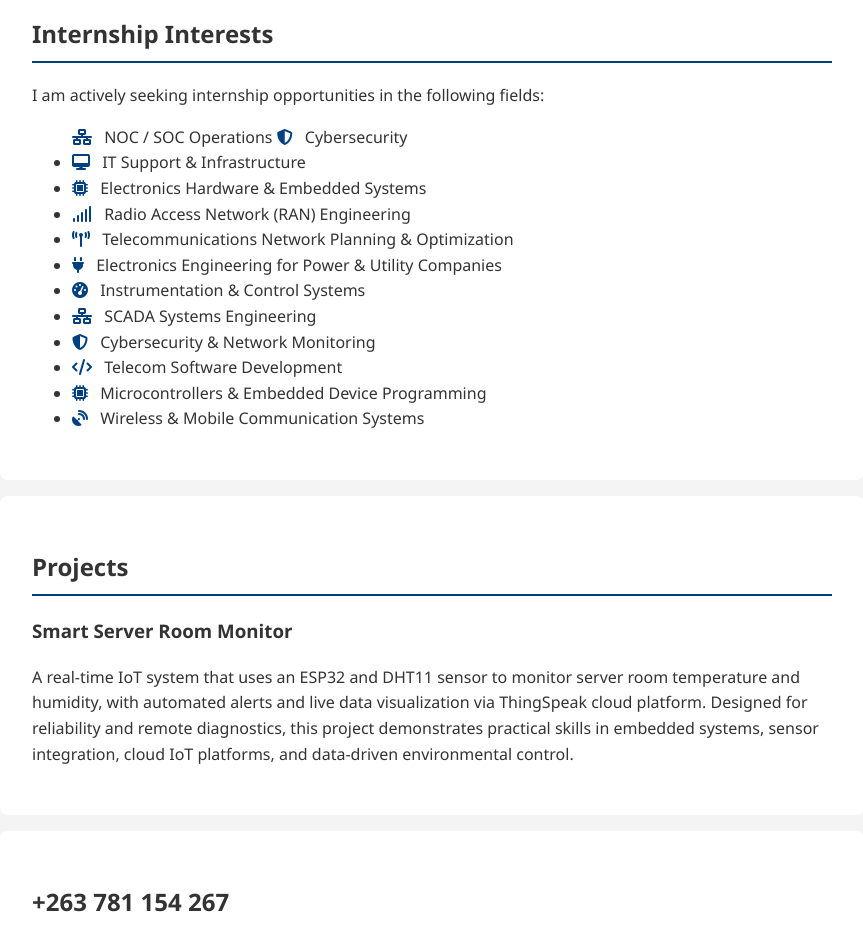
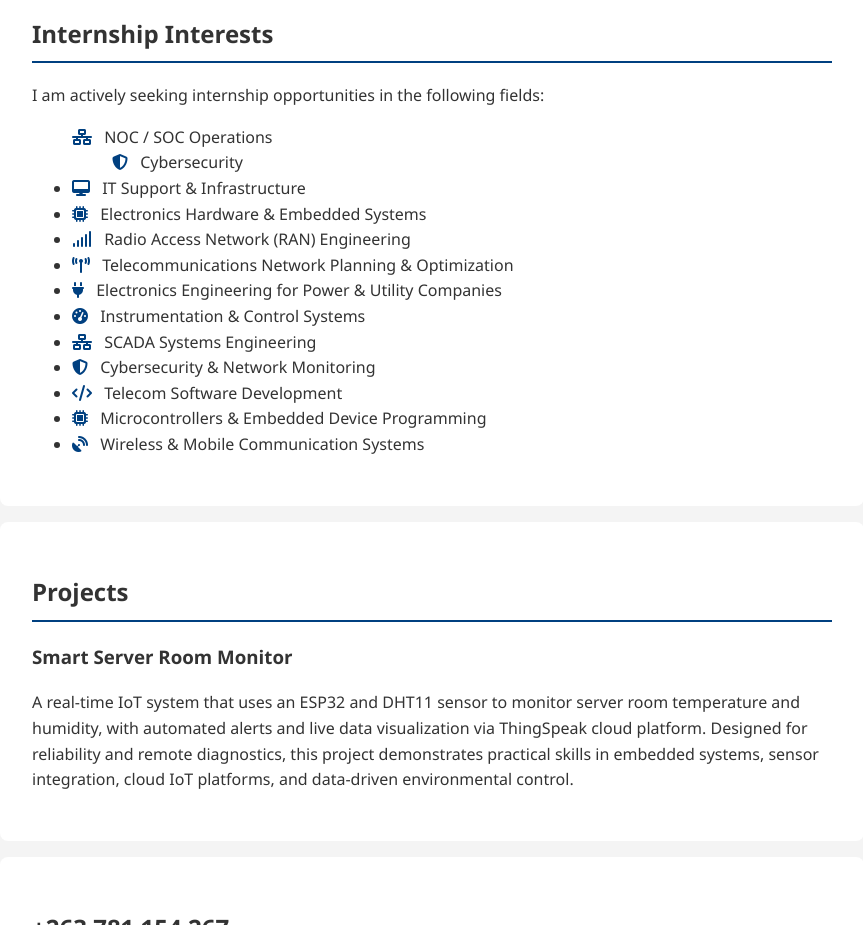
Before and after one commit to tawanashemushonga/tawanashemushonga.github.io, a plain HTML site: page index.html in a window 1280 px wide. Shown: the part 1800-2725 px from the top of the page, without its empty margins (208-1071 px from the left). Drawn offline with Linux system fonts and the light colour scheme.

Commit message:
Update index.html

```diff
--- a/index.html
+++ b/index.html
@@ -69,7 +69,7 @@ Alongside my formal education, I’ve taken initiative to strengthen my expertis
     <p>I am actively seeking internship opportunities in the following fields:</p>
     <ul class="icon-list">
       <i class="fas fa-network-wired"></i> NOC / SOC Operations
-      <i class="fas fa-shield-alt"></i> Cybersecurity
+      <ul><i class="fas fa-shield-alt"></i> Cybersecurity</ul>
       <li><i class="fas fa-desktop"></i> IT Support & Infrastructure</li>
       <li><i class="fas fa-microchip"></i> Electronics Hardware & Embedded Systems</li>
       <li><i class="fas fa-signal"></i> Radio Access Network (RAN) Engineering</li>
```
